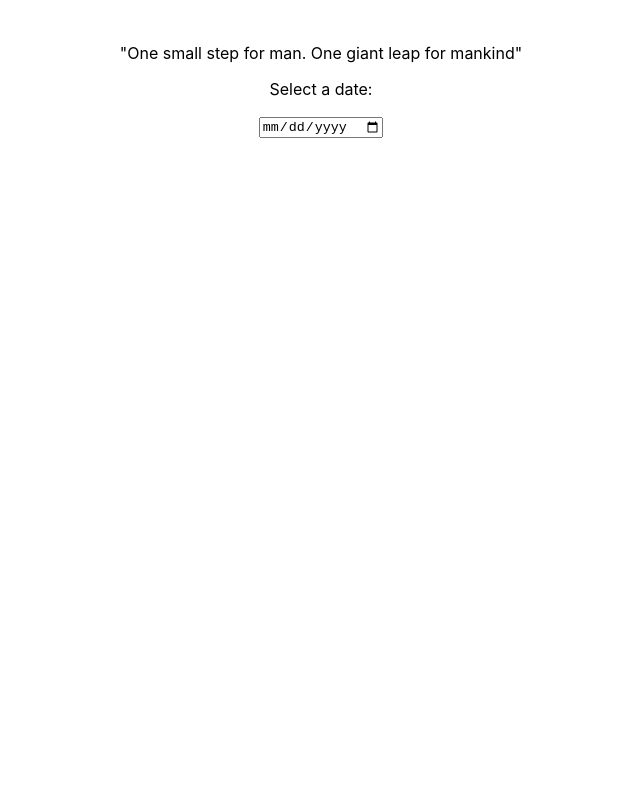
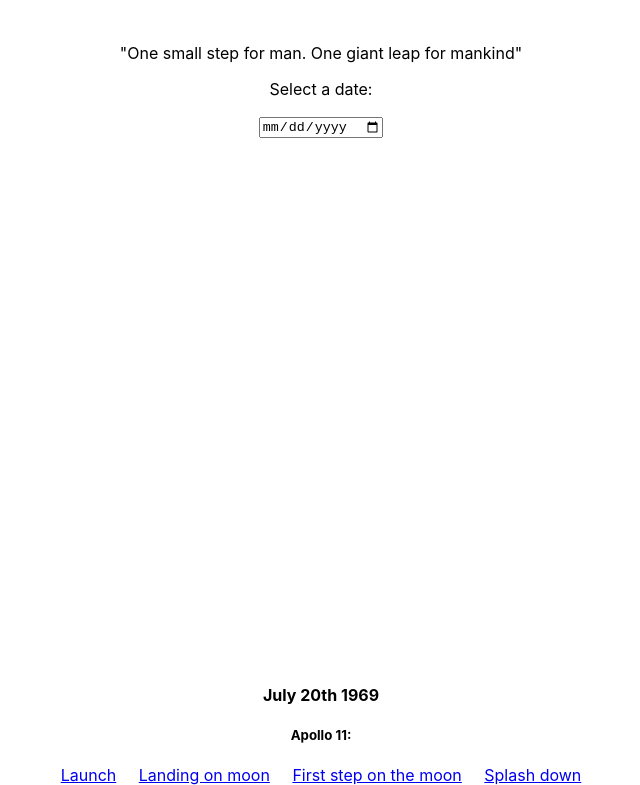
Before and after one commit to Beckster6211/nasa-poftd, a React (Create React App) app: page / in a window 1280 px wide. Shown: the part 220-1005 px from the top of the page, without its empty margins (319-959 px from the left). Before the commit the page ends 900 px from the top, so only its background shows below. Built offline with nearby package versions, Linux system fonts and the light colour scheme; no server answers.

Commit message:
added some videos

```diff
--- a/src/App.js
+++ b/src/App.js
@@ -1,6 +1,7 @@
 import "./App.css";
 import Calendar from "./components/calendar";
 import Images from "./components/images";
+//import Video from "./components/video";
 
 function App() {
   return (
@@ -9,6 +10,25 @@
       <div className="App">
         <Calendar />
       </div>
+      <h4 className="App">July 20th 1969</h4>
+      <h5 className="App">Apollo 11: </h5>
+      <div className="App">
+        <a href="https://www.youtube.com/watch?v=4cOhZy7dhTo" target="_blank">
+          Launch
+        </a>
+        &nbsp; &nbsp; &nbsp;
+        <a href="https://www.youtube.com/watch?v=RONIax0_1ec" target="_blank">
+          Landing on moon
+        </a>
+        &nbsp; &nbsp; &nbsp;
+        <a href="https://www.youtube.com/watch?v=gg5Ncc9GODY" target="_blank">
+          First step on the moon
+        </a>
+        &nbsp; &nbsp; &nbsp;
+        <a href="https://www.youtube.com/watch?v=snCNhgY6r5o" target="_blank">
+          Splash down
+        </a>
+      </div>
     </div>
   );
 }
--- /dev/null
+++ b/src/components/video.js
@@ -0,0 +1,29 @@
+import React from "react"
+
+function Video(){
+    return (
+        // <p>July 20th 1969</p>
+        // <a href = {"https://www.youtube.com/watch?v=4cOhZy7dhTo"}> Apollo 11 launch </a>
+
+        // <a href = "https://www.youtube.com/watch?v=RONIax0_1ec"> Apollo 11 landing on moon</a>
+        // <a href = "https://www.youtube.com/watch?v=gg5Ncc9GODY"> First step on the moon</a>
+        // <a href = "https://www.youtube.com/watch?v=snCNhgY6r5o"> Apollo 11 splash down</a>
+    )
+}
+
+export default Video
+
+/*
+launch
+https://www.youtube.com/watch?v=4cOhZy7dhTo
+
+landing
+https://www.youtube.com/watch?v=RONIax0_1ec
+
+stepping on the moon
+https://www.youtube.com/watch?v=gg5Ncc9GODY
+
+splash down
+https://www.youtube.com/watch?v=snCNhgY6r5o
+
+*/
```
Also changed, not shown: 2 other files (tests, documents, lock files or other folders).
